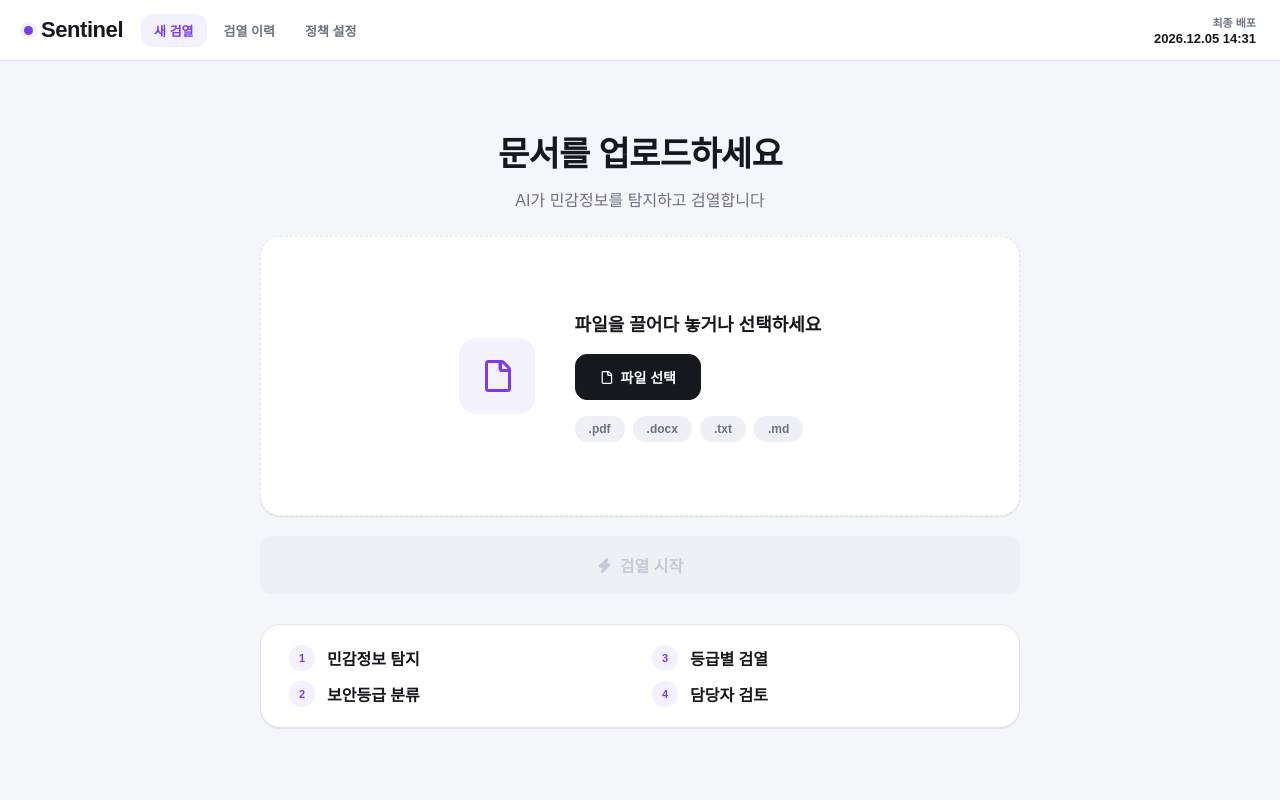
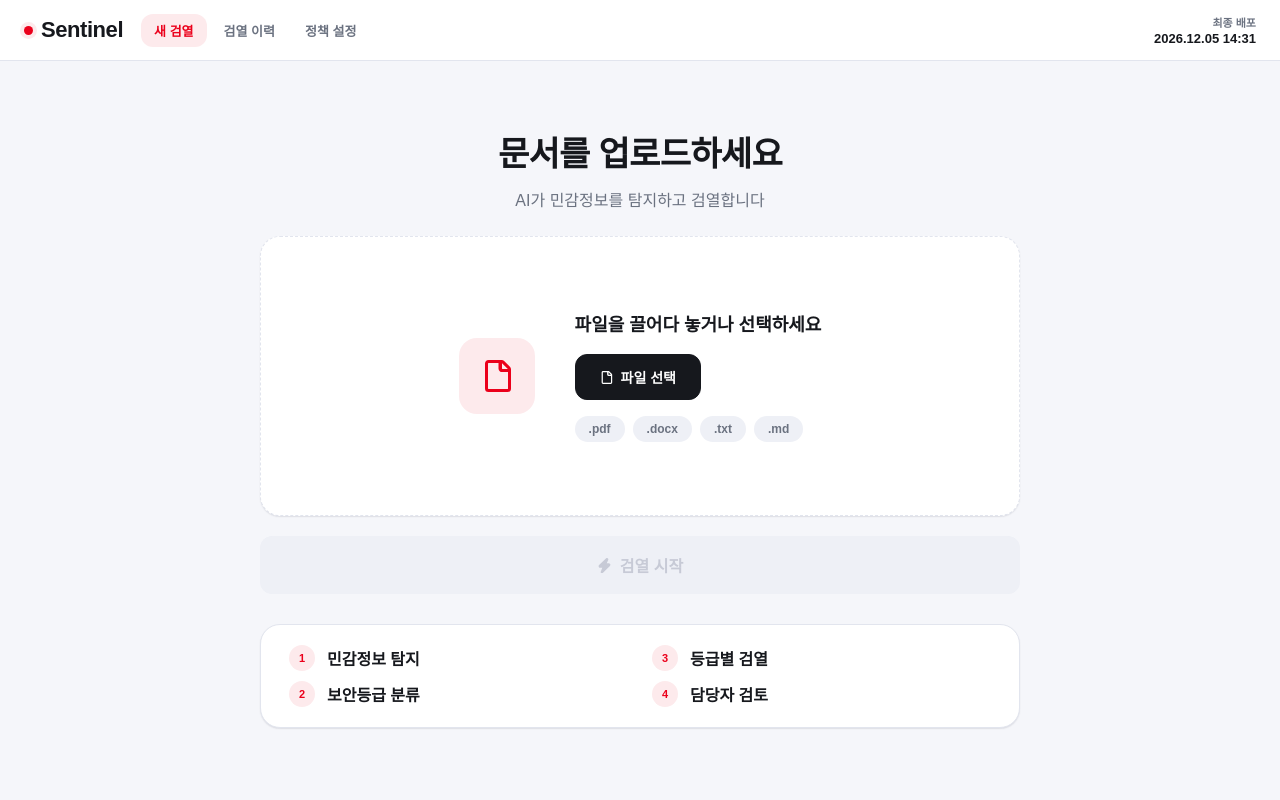
Before and after one commit to cosmosjiwan/Sentinel, a Flask app: page / in a window 1280 px wide. Run offline with Flask 3, Linux system fonts and the light colour scheme; some web fonts are replaced.

Commit message:
테마색을 레드(#EB001B) 메인 팔레트로 변경 (#2)
- 브랜드 accent 램프를 퍼플에서 레드(#EB001B)로 교체, 메인 테마색으로 지정
- 보조 테마 팔레트(#FF5F00, #F79E1B, #B8B8B8) CSS 변수 등록
- 하드코딩된 퍼플 그림자(rgba(124,58,237,...))를 레드(rgba(235,0,27,...))로 교체


Claude-Session: https://claude.ai/code/session_01QcTcEAy6cybN3D3rM6DS6L

Co-authored-by: Claude <noreply@anthropic.com>

```diff
--- a/static/css/common.css
+++ b/static/css/common.css
@@ -13,12 +13,17 @@
   --subtle:    #8d91a3;
   --disabled:  #c7cad6;
 
-  /* ── Brand ramp (purple) ── */
-  --accent:    #7c3aed;
-  --accent-h:  #6d28d9;
-  --accent-p:  #5b21b6;
-  --accent-bg: #f3f0ff;
-  --accent-bg-h:#e4deff;
+  /* ── Brand ramp (red — 메인 테마색) ── */
+  --accent:    #EB001B;
+  --accent-h:  #C40017;
+  --accent-p:  #9E0012;
+  --accent-bg: #fdeaec;
+  --accent-bg-h:#fbd3d7;
+
+  /* ── Theme palette (보조 테마색) ── */
+  --accent-2:  #FF5F00;  /* 오렌지 */
+  --accent-3:  #F79E1B;  /* 앰버   */
+  --accent-4:  #B8B8B8;  /* 그레이 */
 
   /* ── Elevation ── */
   --shadow2:  0 1px 2px rgba(16,24,40,.06), 0 1px 1px rgba(16,24,40,.04);
@@ -172,7 +177,7 @@ body {
   transition: background .12s, border-color .12s, color .12s, transform .08s;
 }
 .btn:active { transform: scale(.97); }
-.btn-primary { background: var(--accent); color: #fff; box-shadow: 0 2px 8px rgba(124,58,237,.28); }
+.btn-primary { background: var(--accent); color: #fff; box-shadow: 0 2px 8px rgba(235,0,27,.28); }
 .btn-primary:hover { background: var(--accent-h); }
 .btn-primary:active { background: var(--accent-p); }
 .btn-secondary { background: var(--surface2); color: var(--text); border-color: transparent; }
--- a/static/css/input.css
+++ b/static/css/input.css
@@ -161,7 +161,7 @@ body {
   align-items: center;
   justify-content: center;
   gap: 8px;
-  box-shadow: 0 4px 14px rgba(124,58,237,.32);
+  box-shadow: 0 4px 14px rgba(235,0,27,.32);
   transition: background .12s, transform .08s;
 }
 .submit-btn:hover { background: var(--accent-h); }
--- a/static/css/loading.css
+++ b/static/css/loading.css
@@ -60,9 +60,9 @@
   position: absolute;
   left: 0; right: 0;
   height: 16px;
-  background: linear-gradient(180deg, transparent, rgba(124,58,237,.30), transparent);
+  background: linear-gradient(180deg, transparent, rgba(235,0,27,.30), transparent);
   border-top: 2px solid var(--accent);
-  box-shadow: 0 0 12px rgba(124,58,237,.45);
+  box-shadow: 0 0 12px rgba(235,0,27,.45);
   animation: scanmove 1.8s ease-in-out infinite;
 }
 @keyframes scanmove {
--- a/static/css/output.css
+++ b/static/css/output.css
@@ -187,7 +187,7 @@ body.reveal .ent-tip,
   padding: 14px; border: none; border-radius: var(--r-control);
   background: var(--accent); color: #fff;
   font-size: var(--fs-base); font-weight: 700; font-family: 'Pretendard', sans-serif;
-  cursor: pointer; box-shadow: 0 2px 10px rgba(124,58,237,.3);
+  cursor: pointer; box-shadow: 0 2px 10px rgba(235,0,27,.3);
   transition: background .12s, transform .08s;
 }
 .btn-export:hover { background: var(--accent-h); }
@@ -446,7 +446,7 @@ body.reveal .ent-tip,
   display: flex; align-items: center; justify-content: center;
   border-radius: var(--r-control);
   background: var(--accent); color: #fff; border: none; cursor: pointer;
-  box-shadow: 0 2px 8px rgba(124,58,237,.3);
+  box-shadow: 0 2px 8px rgba(235,0,27,.3);
   transition: background .12s, transform .08s;
 }
 .btn-download-sq:hover { background: var(--accent-h); }
```
